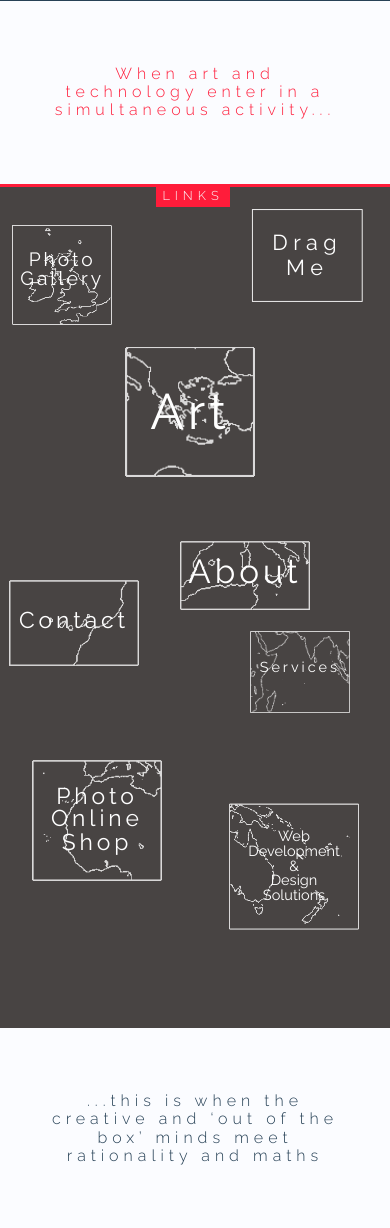
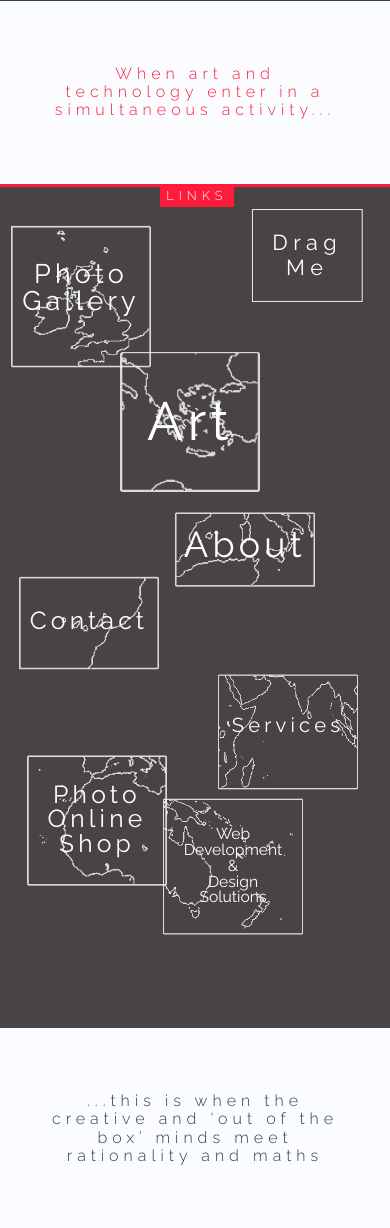
Before and after one commit to Aimypalo/final-project, a PHP site: page / in a window 390 px wide. Shown: the part 919-2147 px from the top of the page. Run offline with PHP 8.4, Linux system fonts and the light colour scheme; some libraries are stand-ins or nearby versions; some web fonts are replaced.

Commit message:
Responsive design retouch on mobile landscape
Adjustments and retouch on form .slide, section titles and .link divs
for mobile landscape mode

```diff
--- a/css/style.css
+++ b/css/style.css
@@ -1124,9 +1126,12 @@ h3 {
     font-size: 1rem;
   }
   .site-content .links h3 {
-    left: 40%;
+    left: 41%;
     padding: 0.2em 0.5em;
     font-size: 0.8em;
+  }
+  .site-content .links div {
+    transform: scale(1.4);
   }
   .site-content .links a img {
     width: 100px;
@@ -1139,16 +1144,16 @@ h3 {
     letter-spacing: 3px;
   }
   .site-content .links .photo-gallery {
-    left: 3.125%;
-    top: 4.52%;
+    left: 8%;
+    top: 7%;
   }
   .site-content .links .photo-gallery a p {
     font-size: 1.2rem;
     top: 25%;
   }
   .site-content .links .map-services {
-    left: 64.06%;
-    top: 52.81%;
+    left: 61%;
+    top: 60%;
   }
   .site-content .links .map-services a p {
     font-size: 0.9rem;
@@ -1156,7 +1161,7 @@ h3 {
   }
   .site-content .links .web-development {
     top: 75%;
-    left: 62.5%;
+    left: 47%;
   }
   .site-content .links .web-development a p {
     font-size: 0.7rem;
@@ -1172,7 +1177,7 @@ h3 {
     top: 20%;
   }
   .site-content .links .art {
-    top: 20.83%;
+    top: 22%;
     left: 35.93%;
   }
   .site-content .links .art a p {
@@ -1181,14 +1186,14 @@ h3 {
   }
   .site-content .links .about {
     left: 50%;
-    top: 43.12%;
+    top: 40%;
   }
   .site-content .links .about a p {
     font-size: 1.6rem;
     top: 21%;
   }
   .site-content .links .contact {
-    left: 6.25%;
+    left: 10%;
   }
   .site-content .links .contact a p {
     font-size: 1.1rem;
--- a/index.html
+++ b/index.html
@@ -65,10 +65,10 @@
 				</div>
 
 				<form class= "contact-form" method="post" action="https://www.formspree.io/emmapalo@gmail.com">
+					<p class="contact-form-off">X</p>
 					<h3>GET IN TOUCH!</h3>
 					<h1>TELL US ABOUT YOUR PROJECT</h1>
 					<h4>We are happy to talk to you and share our ideas.</h4>
-					<p class="contact-form-off">X</p>
 
 					<div class="form-field">
 		  			    <label class="visually-hidden" for="name">Name</label>
--- a/scss/_main.scss
+++ b/scss/_main.scss
@@ -727,9 +729,12 @@ h3 {
 		}
 		.links {
 			h3 {
-			left: 40%;
+			left: 41%;
 			padding: 0.2em 0.5em;
 			font-size: 0.8em;
+			}
+			div {
+				transform: scale(1.4);
 			}
 			a img {
 				width: 100px;
@@ -742,16 +747,16 @@ h3 {
 				letter-spacing: 3px;
 			}
 			.photo-gallery {
-				left: 3.125%;
-				top: 4.52%;
+				left: 8%;
+				top: 7%;
 				a p {
 					font-size: 1.2rem;
 					top: 25%;
 				}
 			}
 			.map-services {
-				left: 64.06%;
-				top: 52.81%;
+				left: 61%;
+				top: 60%;
 				a p {
 					font-size: 0.9rem;
 					top: 35%;
@@ -759,7 +764,7 @@ h3 {
 			}
 			.web-development {
 				top: 75%;
-				left: 62.5%;
+				left: 47%;
 				a p {
 					font-size: 0.7rem;
 					top: 21%;
@@ -775,7 +780,7 @@ h3 {
 				}
 			}
 			.art {
-				top: 20.83%;
+				top: 22%;
 				left: 35.93%;
 				a p {
 					font-size: 2.4rem;
@@ -784,14 +789,14 @@ h3 {
 			}
 			.about {
 				left: 50%;
-				top: 43.12%;
+				top: 40%;
 				a p {
 					font-size: 1.6rem;
 					top: 21%;
 				}
 			}
 			.contact {
-				left: 6.25%;
+				left: 10%;
 				a p {
 					font-size: 1.1rem;
 					top: 34%;
```
Also changed, not shown: other parts of css/style.css (+15 -9 lines), other parts of scss/_main.scss (+17 -9 lines), 1 other file.
